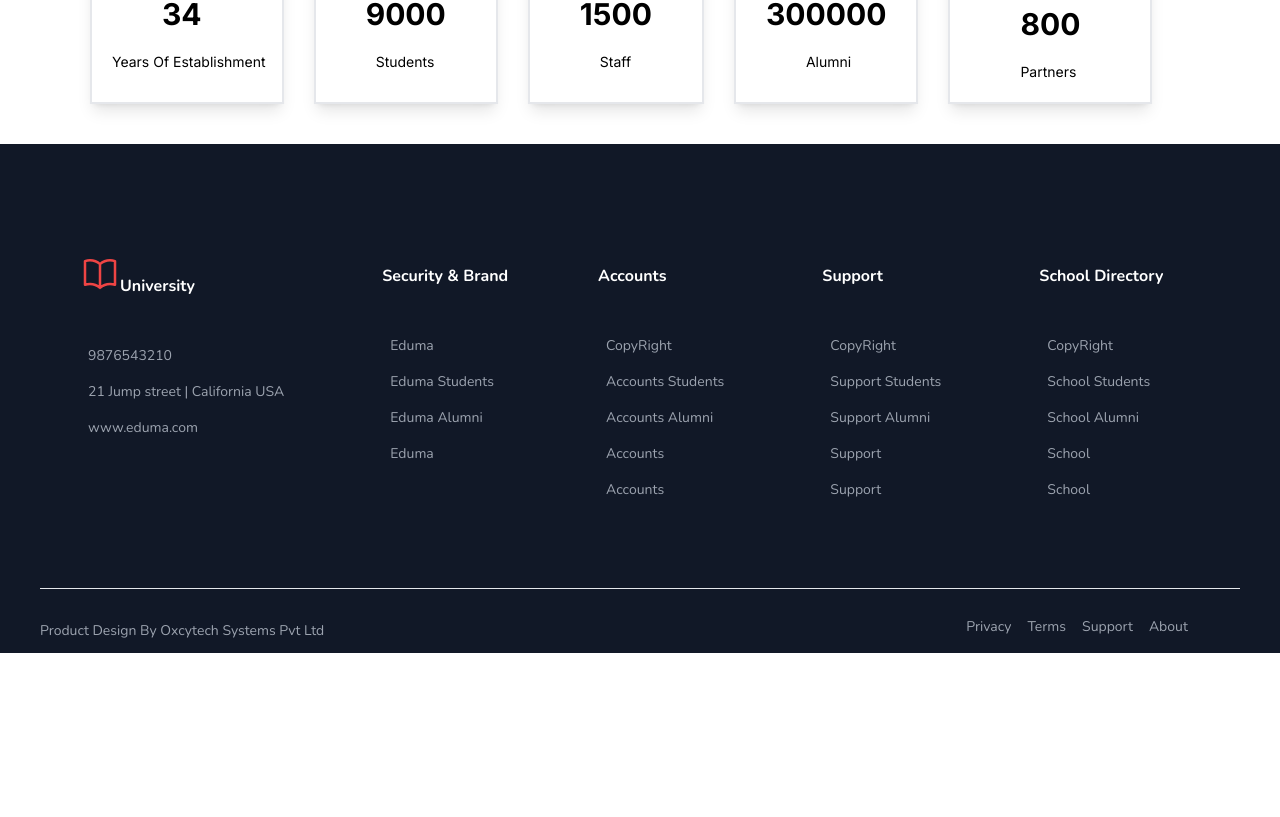
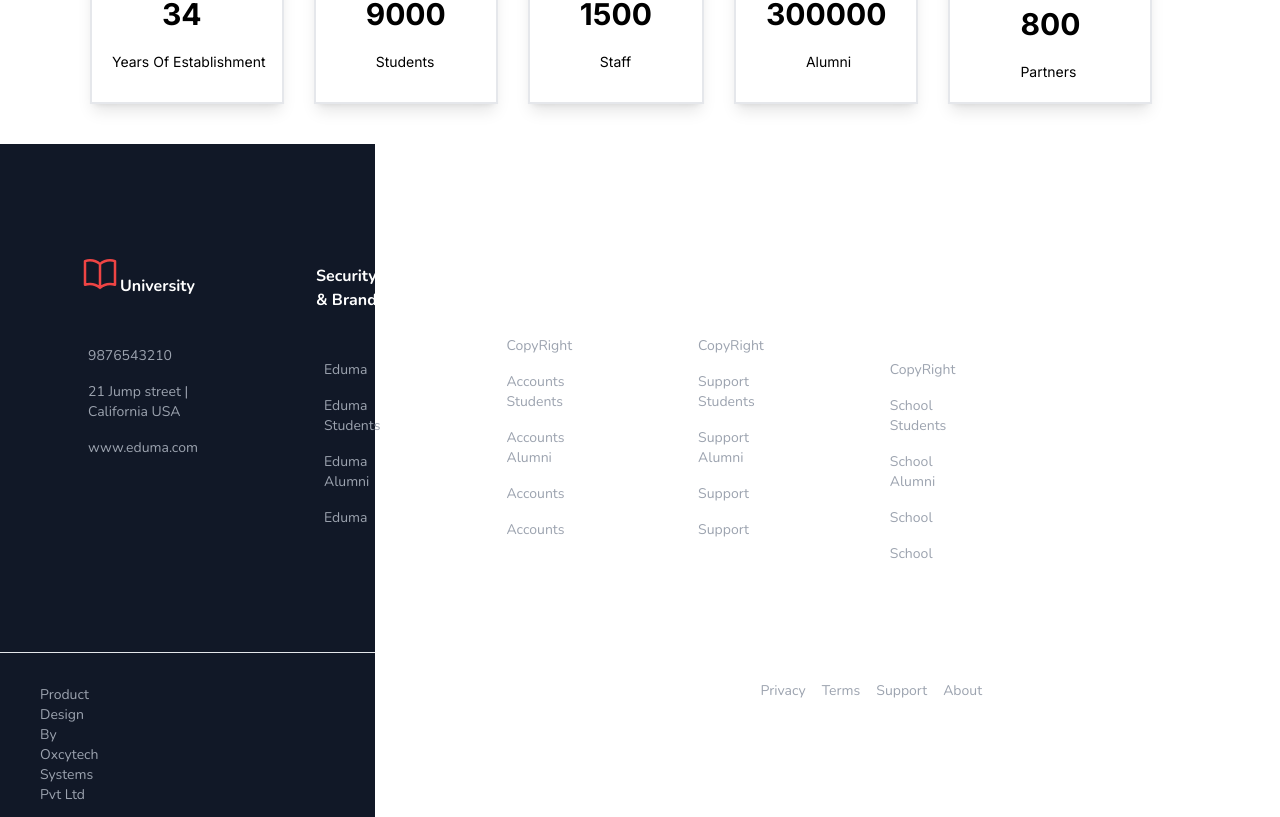
Before and after one commit to talhahamid29/website, a Next.js app: page / in a window 1280 px wide. Shown: the part 722-1539 px from the top of the page. Before the commit the page ends 1375 px from the top, so only its background shows below. Built offline with nearby package versions, Linux system fonts and the light colour scheme.

Commit message:
'website'

```diff
--- a/components/Footer/Footer.tsx
+++ b/components/Footer/Footer.tsx
@@ -2,9 +2,9 @@ import React from "react";
 
 const Footer: React.FC = () => {
   return (
-    <div>
+    <div className="w-[375px]">
       <div className="lg:flex lg:gap-[70px] bg-gray-900 text-white font-nunito py-10">
-        <div className="ml-[20px] lg:mt-20 lg:ml-20">
+        <div className="ml-[20px] mr-[20px] lg:mt-20 lg:ml-20">
           <p className=" font-bold flex">
             <svg
               xmlns="http://www.w3.org/2000/svg"
@@ -29,7 +29,7 @@ const Footer: React.FC = () => {
           <p className="text-sm p-2 text-gray-400"> www.eduma.com</p>
         </div>
 
-        <div className="ml-[20px] mt-20">
+        <div className="ml-[20px] mr-[20px] mt-20">
           <p className="font-bold">Security & Brand</p>
           <div className="mt-10 ">
             <p className="p-2 text-sm text-gray-400">Eduma </p>
@@ -39,7 +39,7 @@ const Footer: React.FC = () => {
           </div>
         </div>
 
-        <div className="ml-[20px] mt-20">
+        <div className="ml-[20px] mr-[20px] mt-20">
           <p className="font-bold">Accounts</p>
           <div className="mt-10 ">
             <p className="p-2 text-sm text-gray-400"> CopyRight</p>
@@ -49,7 +49,7 @@ const Footer: React.FC = () => {
             <p className="p-2 text-sm text-gray-400">Accounts</p>
           </div>
         </div>
-        <div className="ml-[20px] mt-20">
+        <div className="ml-[20px] mr-[20px] mt-20">
           <p className="font-bold">Support</p>
           <div className="mt-10 ">
             <p className="p-2 text-sm text-gray-400"> CopyRight</p>
@@ -59,7 +59,7 @@ const Footer: React.FC = () => {
             <p className="p-2 text-sm text-gray-400">Support</p>
           </div>
         </div>
-        <div className=" ml-[20px] mt-20">
+        <div className=" ml-[20px] mr-[20px] mt-20">
           <p className="font-bold">School Directory</p>
           <div className="mt-10 ">
             <p className="p-2 text-sm text-gray-400"> CopyRight</p>
@@ -71,9 +71,9 @@ const Footer: React.FC = () => {
         </div>
       </div>
       <div className="bg-gray-900 font-nunito">
-        <hr className="text-gray-400 ml-10 mr-10 " />
+        <hr className="text-gray-400  " />
         <div className="lg:flex mt-5">
-          <p className=" text-sm text-gray-400 p-3 pl-10">
+          <p className=" text-sm text-gray-400 p-3 mr-[20px] pl-10">
             Product Design By Oxcytech Systems Pvt Ltd
           </p>
           <div className="flex text-sm ml-[70px] gap-4">
```
